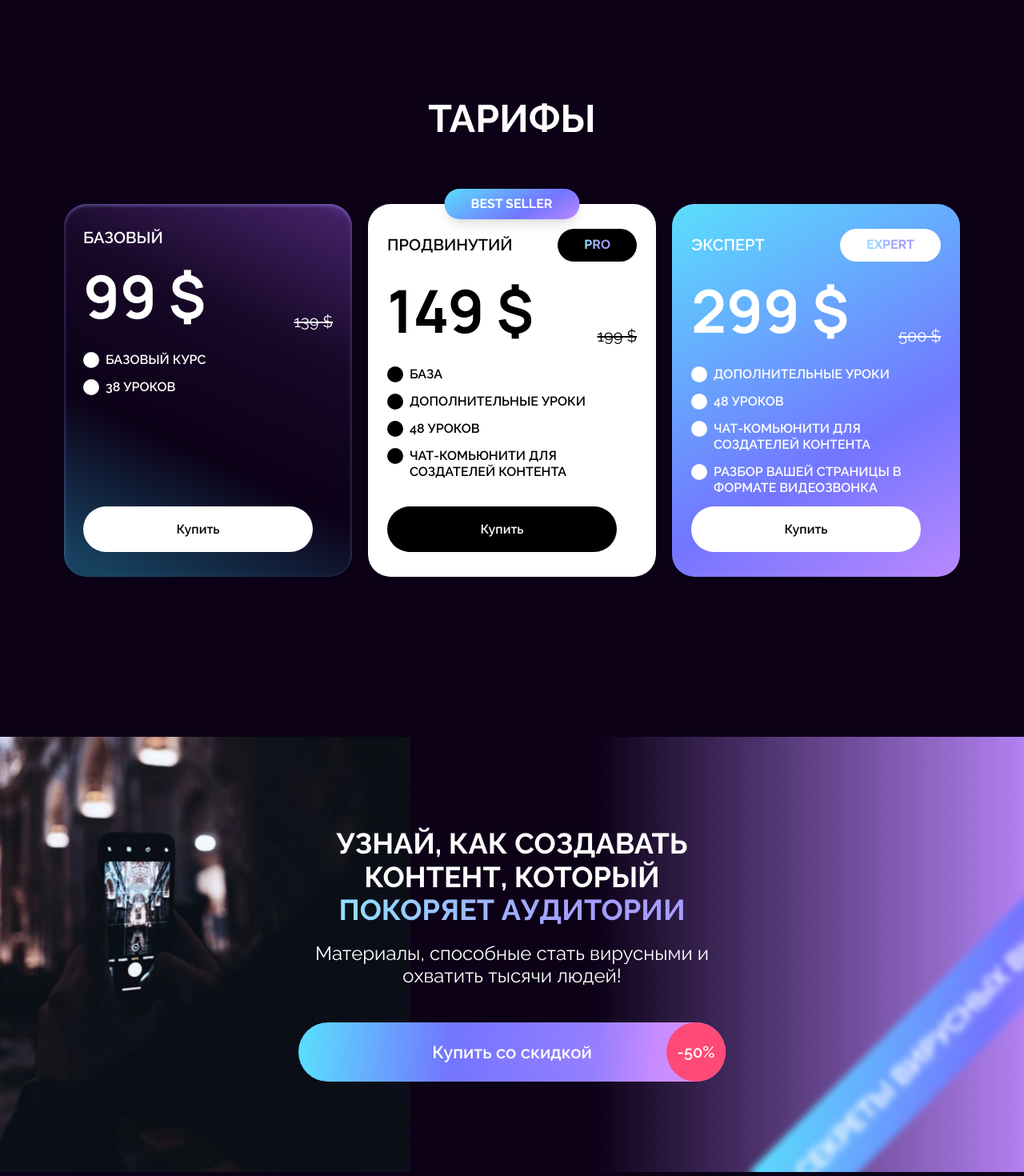
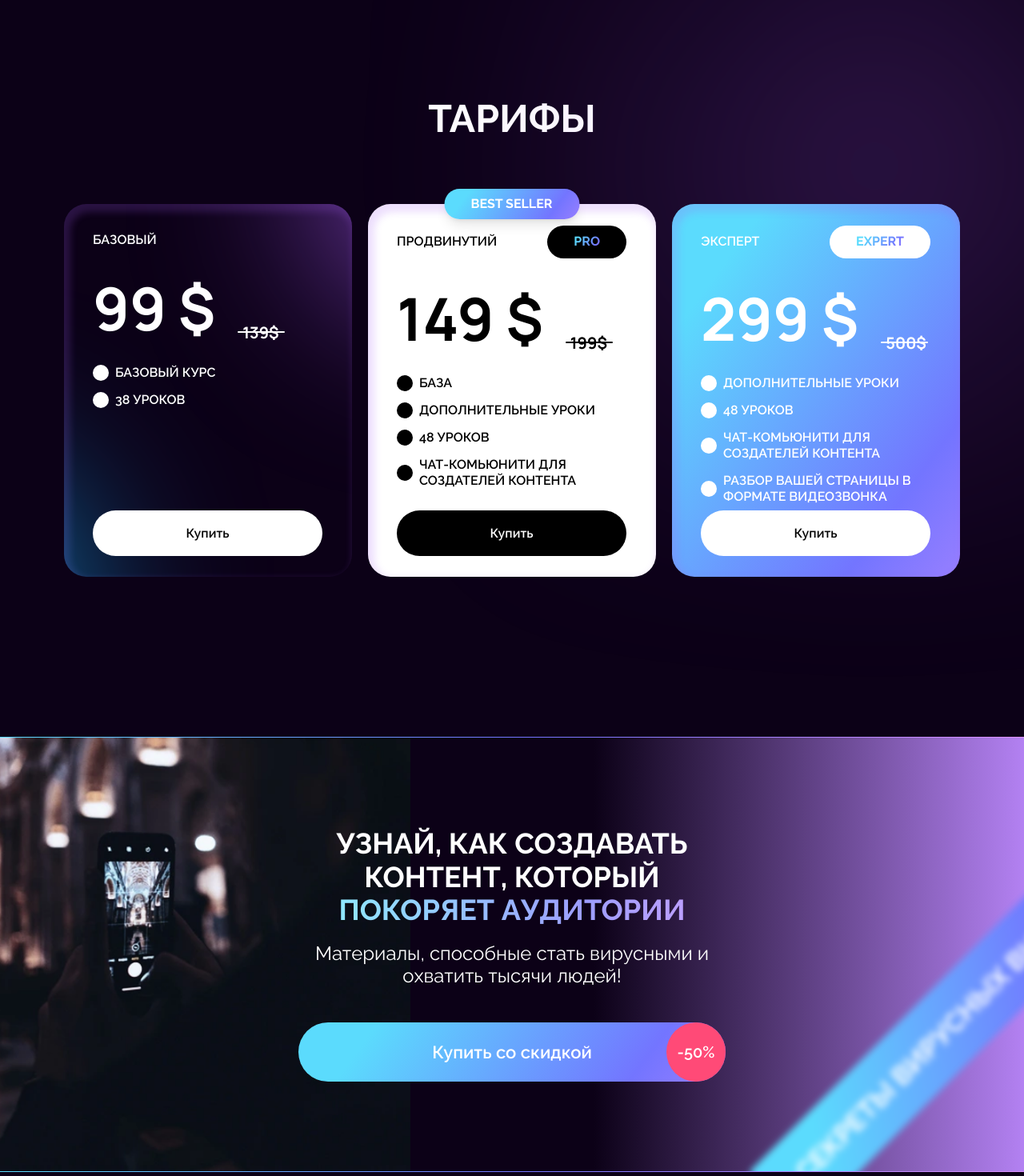
Before and after one commit to Sofia-Madryha/test-task, a Next.js app: page / in a window 1280 px wide. Shown: the part 820-2290 px from the top of the page at 80% size. Built offline with nearby package versions, Linux system fonts and the light colour scheme.

Commit message:
fix styles and add gradients

```diff
--- a/src/app/layout.tsx
+++ b/src/app/layout.tsx
@@ -15,9 +15,11 @@ export default function RootLayout({
 }>) {
   return (
     <html lang="en">
-      <body>
+      <body className="relative overflow-x-hidden">
+        <div className="lg:hidden absolute rounded-full bg-purple-300 blur-[120px] w-[184px] h-[173px] right-0 top-20 z-0" />
+
         <Header />
-        <main>{children}</main>
+        <main className="overflow-x-hidden">{children}</main>
       </body>
     </html>
   );
--- a/src/components/Header.tsx
+++ b/src/components/Header.tsx
@@ -40,7 +40,7 @@ const Header = () => {
             languages={["RU", "EN", "UA"]}
             onSelect={(lang) => console.log("Selected language:", lang)}
           />
-          <Button className="hidden lg:flex" size="sm">
+          <Button className="hidden lg:flex bg-gradient-secondary" size="sm">
             Купить со скидкой
           </Button>
         </div>
--- a/src/components/PlanCard.tsx
+++ b/src/components/PlanCard.tsx
@@ -12,22 +12,30 @@ const PlanCard = ({
 }: PlanCardProps) => {
   const variants = {
     basic:
-      "bg-gradient-purple text-white inset-shadow-sm inset-shadow-purple-200/50 ",
-    pro: "bg-white text-black",
-    expert: "bg-gradient-primary",
+      "bg-purple-600 text-white py-[33px] pl-[33px] pr-[32px] lg:pt-[36px] lg:pr-[37px] lg:pb-[26px] lg:pl-[36px] h-[430px] overflow-hidden",
+    pro: "bg-white text-black py-[33px] pl-[29px] pr-[28px] lg:pt-[27px] lg:pr-[37px] lg:pb-[26px] lg:pl-[36px] h-[467px]",
+    expert:
+      "bg-gradient-primary pt-[31px] pb-[32px] px-[24px]  lg:pt-[27px] lg:pr-[37px] lg:pb-[26px] lg:pl-[36px] h-[466px]",
   };
 
   return (
     <div
-      className={`relative rounded-[28px] py-[31px] px-6 h-[466px] flex flex-col shadow-md ${variants[label]}`}
+      className={`relative rounded-[28px]  lg:h-[466px] flex flex-col inset-shadow-purple z-50 ${variants[label]}`}
     >
+      {label === "basic" ? (
+        <>
+          <div className="absolute rounded-full bg-blue-500 blur-[120px] w-[315px] h-[282px] -bottom-80 -left-40 transform -translate-x-1/2 -translate-y-1/2" />
+          <div className="absolute rounded-full bg-purple-300 blur-[120px] w-[315px] h-[282px] -top-10 -right-35 transform translate-x-1/2 -translate-y-1/2" />
+        </>
+      ) : null}
+
       {bestseller ? (
-        <span className="absolute left-1/2 top-0 -translate-x-1/2 -translate-y-1/2 w-[169px] px-[33px] py-[11px] text-[16px] font-bold text-white uppercase bg-gradient-primary rounded-full shadow-lg">
+        <span className="absolute left-1/2 top-0 -translate-x-1/2 -translate-y-1/2 w-[169px] px-[33px] py-[11px] text-[16px] font-bold text-white uppercase bg-gradient-bestseller rounded-full shadow-lg">
           Best seller
         </span>
       ) : null}
-      <div className="w-full mb-[18px] flex gap-[11px] items-center justify-between">
-        <h3 className="text-[20px] uppercase font-semibold">{title}</h3>
+      <div className=" w-full flex gap-[11px] mb-[32px] items-center justify-between">
+        <h3 className="text-[16px] uppercase font-semibold ">{title}</h3>
 
         {badge ? (
           <div
@@ -35,29 +43,37 @@ const PlanCard = ({
               label === `pro` ? `bg-black` : `bg-white`
             }`}
           >
-            <p className="text-[16px] uppercase bg-gradient-text bg-clip-text text-transparent font-bold">
+            <p className="text-[16px] uppercase bg-gradient-primary bg-clip-text text-transparent font-bold">
               {badge}
             </p>
           </div>
         ) : null}
       </div>
-      <div className="flex mb-[28px] items-end justify-between">
+      <div className="flex mb-[29px] items-end gap-[34px] ">
         <p className="text-[60px] sm:text-[74px] font-bold font-manrope">
           {price}
         </p>
-        <span className="text-[20px] line-through">{oldPrice}</span>
+        <p className="text-[20px] font-bold font-manrope relative inline-block">
+          {oldPrice}
+          <span className="absolute -left-1.5 top-1/2 w-[59px] h-[2px] rounded bg-current -translate-y-1/2"></span>
+        </p>
       </div>
       <ul className="flex flex-col gap-[14px] justify-center">
         {tags.map((tag, idx) => (
           <li
             key={idx}
-            className="text-[16px] uppercase font-semibold relative leading-[20px] pl-7 before:content-[''] before:absolute before:left-0 before:w-5 before:h-5 before:bg-current before:rounded-full"
+            className="text-[16px] uppercase font-semibold relative leading-[20px] pl-7 before:content-[''] before:absolute before:left-0 before:top-1/2 before:-translate-y-1/2 before:w-5 before:h-5 before:bg-current before:rounded-full"
           >
             {tag}
           </li>
         ))}
       </ul>
-      <Button variant={label === "pro" ? "black" : "white"} className="mt-auto">
+      <Button
+        variant={
+          label === "pro" ? "black" : label === "expert" ? "expert" : "white"
+        }
+        className="mt-auto"
+      >
         Купить
       </Button>
     </div>
--- a/src/components/ui/Button.tsx
+++ b/src/components/ui/Button.tsx
@@ -2,10 +2,12 @@ import { ButtonHTMLAttributes, ReactNode } from "react";
 
 interface ButtonProps extends ButtonHTMLAttributes<HTMLButtonElement> {
   children: ReactNode;
-  variant?: "primary" | "white" | "black";
+  variant?: "primary" | "white" | "black" | "expert";
   size?: "sm" | "md" | "lg";
   className?: string;
   isDiscount?: boolean;
+  discountWidth?: string;
+  discountHeight?: string;
 }
 
 const Button = ({
@@ -14,6 +16,8 @@ const Button = ({
   size = "md",
   className,
   isDiscount = false,
+  discountWidth = "w-[59px]",
+  discountHeight = "h-[60px]",
   ...props
 }: ButtonProps) => {
   const sizes = {
@@ -23,9 +27,10 @@ const Button = ({
   };
 
   const variants = {
-    primary: "bg-gradient-secondary text-white",
+    primary: "text-white",
     white: "bg-white text-black",
     black: "bg-black text-white",
+    expert: "bg-black text-white lg:bg-white lg:text-black",
   };
 
   return (
@@ -35,7 +40,9 @@ const Button = ({
     >
       {children}
       {isDiscount ? (
-        <span className="absolute right-0 top-1/2 -translate-y-1/2 w-[59px] h-15 lg:w-[74px] lg:h-[74px] lg:w-10 lg:h-10 bg-pink-500 rounded-full flex items-center justify-center text-white text-[20px] font-semibold oldstyle-nums">
+        <span
+          className={`absolute right-0 top-1/2 -translate-y-1/2 ${discountWidth} ${discountHeight} lg:w-[74px] lg:h-[74px] bg-pink-500 rounded-full flex items-center justify-center text-white text-[20px] font-semibold oldstyle-nums`}
+        >
           -50%
         </span>
       ) : null}
--- a/src/data/data.ts
+++ b/src/data/data.ts
@@ -13,7 +13,7 @@ export const plans: PlanCardProps[] = [
     label: "basic",
     title: "Базовый",
     price: "99 $",
-    oldPrice: "139 $",
+    oldPrice: "139$",
     tags: ["Базовый курс", "38 уроков"],
     bestseller: false,
   },
@@ -21,7 +21,7 @@ export const plans: PlanCardProps[] = [
     label: "pro",
     title: "Продвинутий",
     price: "149 $",
-    oldPrice: "199 $",
+    oldPrice: "199$",
     tags: [
       "База",
       "Дополнительные уроки",
@@ -35,7 +35,7 @@ export const plans: PlanCardProps[] = [
     label: "expert",
     title: "ЭКСПЕРТ",
     price: "299 $",
-    oldPrice: "500 $",
+    oldPrice: "500$",
     tags: [
       "Дополнительные уроки",
       "48 уроков",
--- a/src/sections/Action.tsx
+++ b/src/sections/Action.tsx
@@ -6,7 +6,11 @@ import { Button } from "@/components/ui";
 
 const Action = () => {
   return (
-    <section className="w-full relative px-[56px] py-[113px] flex items-center justify-center mt-[76px] lg:mt-50 mb-[48px] lg:mb-[59px] bg-gradient-purple-secondary lg:bg-gradient-action overflow-hidden">
+    <section className="relative w-full px-[56px] py-[113px] flex items-center justify-center mt-[76px] lg:mt-50 mb-[48px] lg:mb-[59px] bg-purple-600 lg:bg-gradient-action  overflow-hidden">
+      <div className="absolute top-0 left-0 w-full h-[1px] bg-gradient-secondary z-5" />
+      <div className="absolute bottom-0 left-0 w-full h-[1px] bg-gradient-secondary z-5" />
+      <div className="absolute rounded-full bg-gradient-primary blur-[80.63px] w-[315px] h-[282px] -top-15 -left-15 transform -translate-x-1/2 -translate-y-1/2" />
+      <div className="lg:hidden absolute rounded-full bg-gradient-primary blur-[80.63px] w-[315px] h-[282px] -bottom-15 -right-15 transform translate-x-1/2 translate-y-1/2" />
       <div className="hidden lg:block absolute left-0 top-0 h-full w-[513px] z-2">
         <Image
           src="/img/action-bg.webp"
@@ -30,7 +34,9 @@ const Action = () => {
         <Button
           isDiscount
           size="lg"
-          className="max-w-[268px] h-[68px] md:max-w-full"
+          className="max-w-[268px] h-[68px] md:max-w-full bg-gradient-primary"
+          discountWidth="w-[63px]"
+          discountHeight="h-[68px]"
         >
           Купить со скидкой
         </Button>
--- a/src/sections/Plans.tsx
+++ b/src/sections/Plans.tsx
@@ -2,9 +2,11 @@ import { PlanCard } from "@/components";
 
 import { plans } from "@/data";
 
+const Plans = () => (
+  <section className="relative mt-[502px] sm:mt-[400px] lg:mt-[200px] layout-container">
+    <div className="lg:hidden absolute rounded-full bg-blue-500 blur-[120px] w-[184px] h-[173px] -right-30 -top-10 z-0" />
+    <div className="hidden lg:block absolute rounded-full bg-purple-300 blur-[200px] w-[294px] h-[293px] right-10 -top-15 z-0" />
 
-const Plans = () => (
-  <section className="mt-[502px] sm:mt-[400px] lg:mt-[200px] layout-container">
     <h2 className="text-[24px] xl:text-[48px] font-bold uppercase text-white text-center mb-7 xl:mb-[79px]">
       Тарифы
     </h2>
--- a/src/styles/globals.css
+++ b/src/styles/globals.css
@@ -21,28 +21,29 @@
   --color-purple-200: #9c9eff;
   --color-purple-300: #a75df3;
 
+  --color-purple-500: #58448e;
   --color-purple-600: #0c0117;
 
   --color-pink-500: #ff4a77;
 
   --color-gray-200: #c5c5c5;
 
+  --inset-shadow-purple: inset 4px 6px 10px 4px rgba(167, 93, 243, 0.2);
+
   --background-image-gradient-primary: linear-gradient(
-    150deg,
-    rgba(91, 219, 253, 1) 2%,
-    rgba(115, 117, 255, 1) 65%,
-    rgba(157, 129, 255, 1) 86%,
-    rgba(187, 137, 255, 1) 100%
+    126.34deg,
+    #5bdbfd 16.95%,
+    #7375ff 79.54%,
+    #df93ff 140.99%,
+    #e56f8c 172.25%
   );
 
   --background-image-gradient-secondary: linear-gradient(
-    95deg,
-    rgba(91, 219, 253, 1) 2%,
-    rgba(115, 117, 255, 1) 36%,
-    rgba(149, 126, 255, 1) 69%,
-    rgba(198, 140, 255, 1) 83%,
-    rgba(223, 147, 255, 1) 100%,
-    rgba(229, 111, 140, 1) 100%
+    89.75deg,
+    #5bdbfd 0.26%,
+    #7375ff 51.07%,
+    #df93ff 100.96%,
+    #e56f8c 126.34%
   );
 
   --background-image-gradient-purple: linear-gradient(
@@ -63,9 +64,19 @@
   );
 
   --background-image-gradient-text: linear-gradient(
-    90deg,
-    rgba(145, 224, 255, 1) 0%,
-    rgba(165, 158, 255, 1) 67%
+    90.63deg,
+    #90e8ff 0.44%,
+    #9c9eff 69.99%,
+    #e3a1ff 138.27%,
+    #e56f8c 173.01%
+  );
+
+  --background-image-gradient-bestseller: linear-gradient(
+    126.34deg,
+    #5bdbfd 16.95%,
+    #7375ff 79.54%,
+    #df93ff 140.99%,
+    #e56f8c 172.25%
   );
 
   --background-image-gradient-action: linear-gradient(
@@ -78,6 +89,25 @@
 @layer utilities {
   .layout-container {
     @apply w-full max-w-[393px] sm:max-w-[1280px] px-10 lg:px-20;
+  }
+
+  .corner-glow {
+    @apply absolute rounded-full bg-gradient-primary blur-[80.63px];
+    width: 315px;
+    height: 282px;
+    z-index: 0;
+  }
+
+  .corner-glow.top-left {
+    top: -10;
+    left: 0;
+    transform: translate(-50%, -50%);
+  }
+
+  .corner-glow.bottom-right {
+    bottom: 30;
+    right: 0;
+    transform: translate(50%, 50%);
   }
 }
 
```
Also changed, not shown: src/sections/Hero.tsx (+8 -5 lines), public/img/hero.webp.
